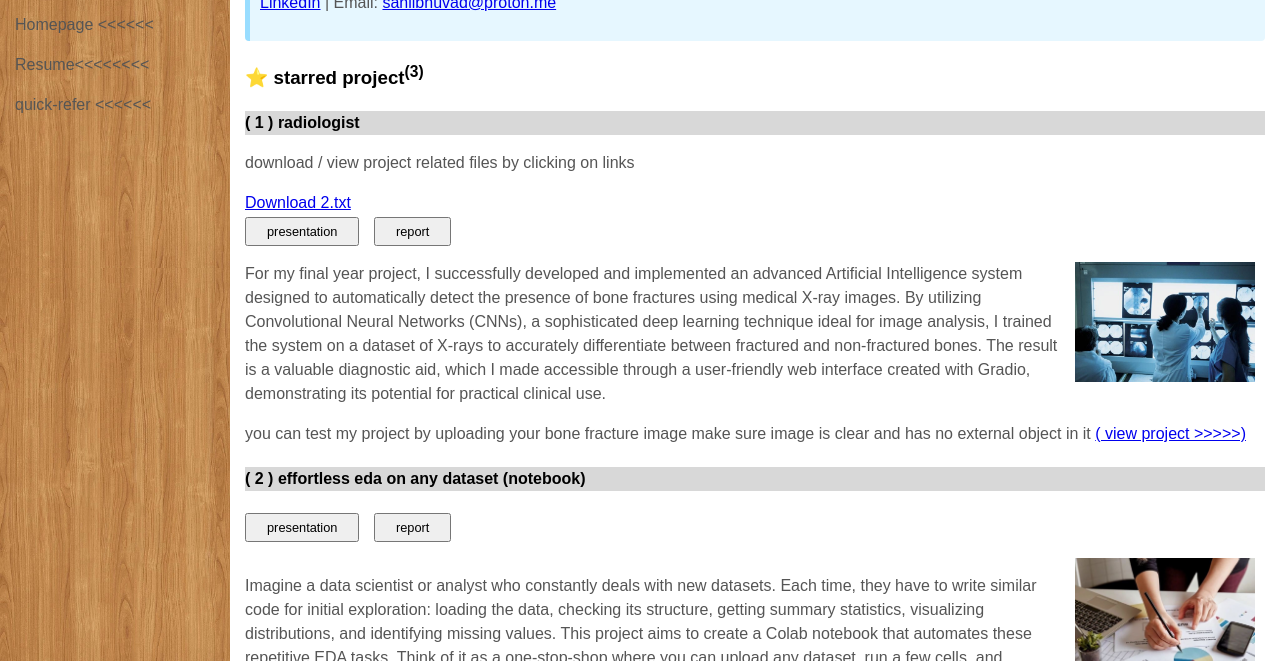
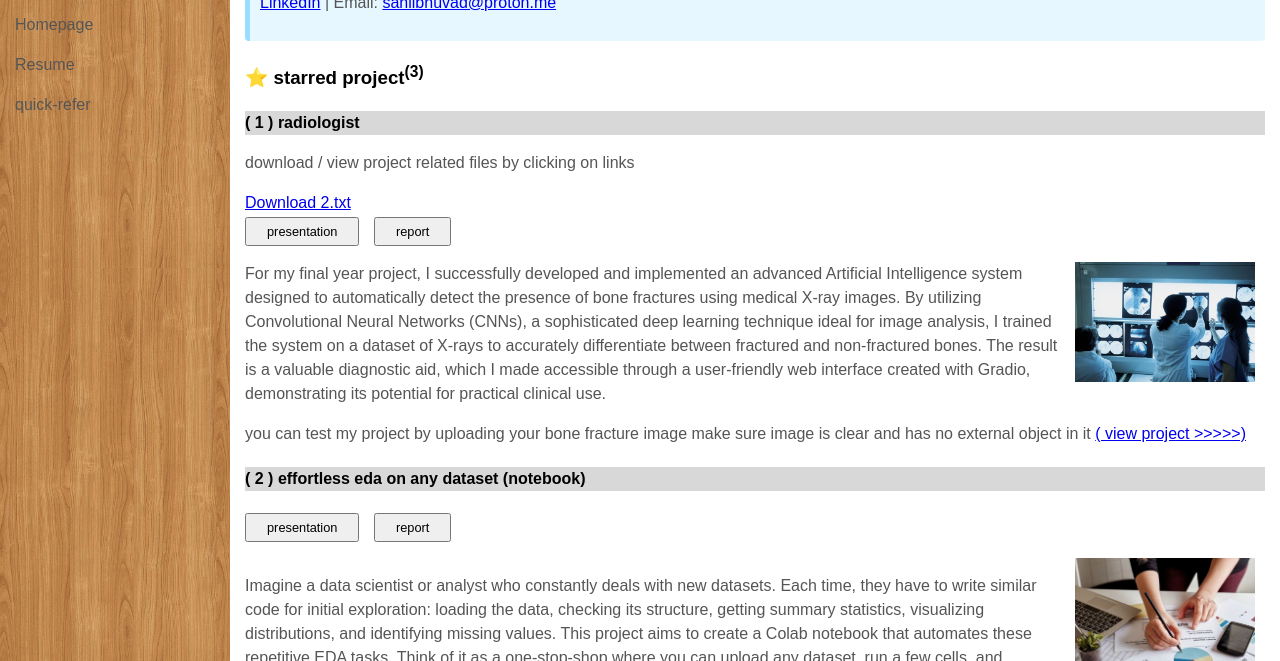
Before and after one commit to ftx7go/ftx7go, a plain HTML site: page index.html in a window 1280 px wide. Shown: the part 139-800 px from the top of the page. Drawn offline with Linux system fonts and the light colour scheme.

Commit message:
Update Sidebar.html

```diff
--- a/media/Sidebar.html
+++ b/media/Sidebar.html
@@ -4,9 +4,9 @@
         <img src="media/sahil.png" alt="Sidebar Image" style="width: calc(100% - 5px); margin-left: 5px; margin-right: 5px;margin-top:15px; display: block;">
 
 
-<p>Homepage <<<<<< </p>
-<p>Resume<<<<<<<< </p>
-<p>quick-refer <<<<<< </p>
+<p>Homepage</p>
+<p>Resume</p>
+<p>quick-refer</p>
 
 
 
```
